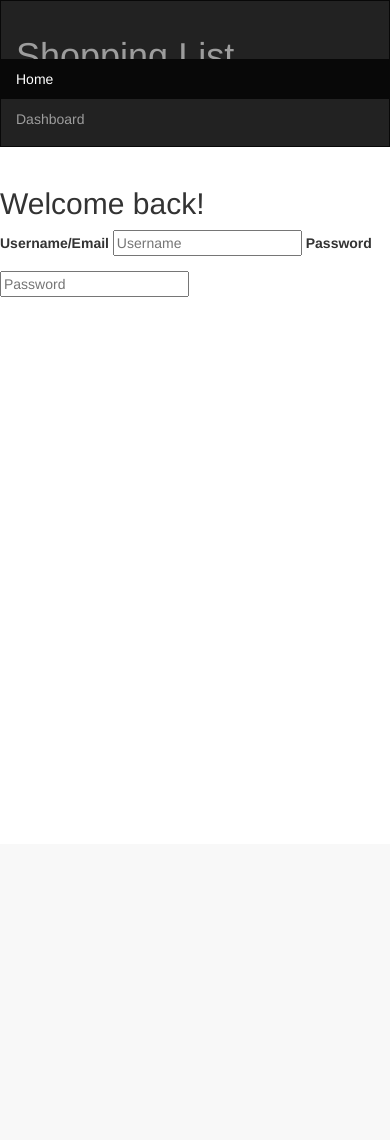
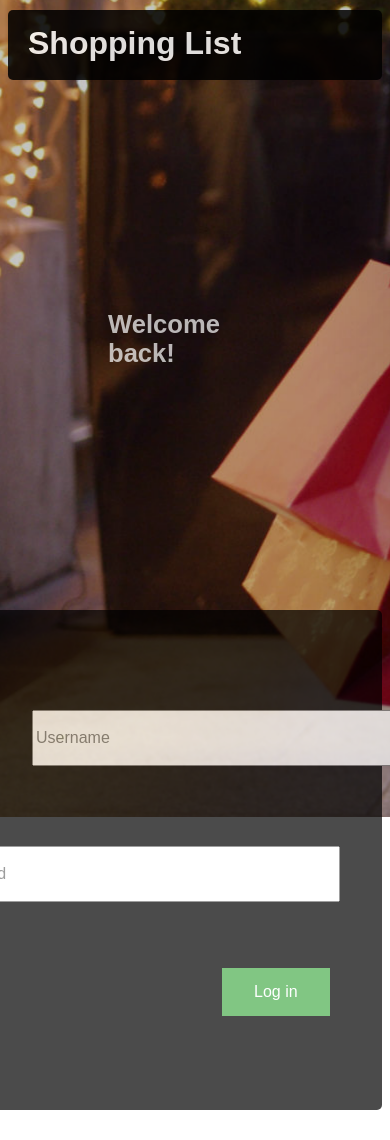
Before and after one commit to chriswachira/shopping_list, a Python web app: template designs/templates/sign_in.html in a window 390 px wide; the page is wider, and only the part inside the window is pictured. Before the commit the page ends 297 px from the top of that part, so only its background shows below. Run offline with Jinja, Linux system fonts and the light colour scheme; the template is opened without the code that fills it, so the values that code supplies are empty; some libraries are stand-ins or nearby versions.

Commit message:
Updated the login page's login panel

```diff
--- a/designs/templates/design.css
+++ b/designs/templates/design.css
@@ -21,6 +21,8 @@ h1{
 	font-size: 200%;
 	font-family: sans-serif;
 	margin-top: 10px;
+    padding-top: 15px;
+    padding-left: 20px;
 }
 
 #login_panel{
@@ -36,7 +38,7 @@ h1{
 		margin-bottom: 30px;
 }
 
-#welcowwme{
+#welcome{
 	float:left;
 	background-color: none;
 	opacity: 0.7;
@@ -46,17 +48,60 @@ h1{
 
 }
 
+#login_label{
+    float: right;
+    font-size: 150%;
+    color: #0066ff;
+    margin-bottom: 50px;``
+    margin-top: 50px;
+}
+
 h2{
 	font-family: sans-serif;
 	font-size: 160%;
-	color: #00ff00;
+	color: #ffffff;
 	margin-top: 200px;
 	margin-left: 100px;
 }
 
+h3{
+	font-family: sans-serif;
+	font-size: 160%;
+	color: #00ff00;
+}
 
 
+input[type="text"] {
+    width: 400px;
+    height: 50px;
+    font-family: sans-serif;
+    float:left;
+    font-size: 16px;
+    margin-bottom: 80px;
+    margin-top: 100px;
 
+}
+
+input[type="password"] {
+    width: 400px;
+    height: 50px;
+    margin-left: 50px;
+    font-family: sans-serif;
+    font-size: 16px;
+
+}
+
+button{
+    background-color: #4CAF50;
+    border: none;
+    color: white;
+    margin-top: 30px;
+    margin-left: 340px;
+    padding: 15px 32px;
+    text-align: center;
+    display: inline-block;
+    font-size: 16px;
+}
 
 #wrapper{
 		width: 100%;
@@ -66,20 +111,14 @@ h2{
 }
 
 #usr{
-    margin-right: 80px;
+    margin-left: 150px;
+
 }
 
 #pwd{
     margin-right: 100px;
 }
 
-#login_panel label{
-    color: #ffffff;
-    margin-left: 60px;
-    font-size: 100%;
-    font-family: sans-serif;
-}
-
 .navbar-header{
     color: #ffffff;
     font-family: sans-serif;
--- a/designs/templates/sign_in.html
+++ b/designs/templates/sign_in.html
@@ -2,42 +2,32 @@
 <html>
 	<head>
 		<title>Shopping List</title>
-		<link href="rockstargames.css" type="text/css" rel="stylesheet" >
-        <link rel="stylesheet" href="https://maxcdn.bootstrapcdn.com/bootstrap/3.3.7/css/bootstrap.min.css">
-        <script src="https://ajax.googleapis.com/ajax/libs/jquery/3.2.1/jquery.min.js"></script>
-        <script src="https://maxcdn.bootstrapcdn.com/bootstrap/3.3.7/js/bootstrap.min.js"></script>
+		<link href="design.css" type="text/css" rel="stylesheet" >
 
 	</head>
 
 	<body>
 		<div id="wrapper">
+        <div id="header_one">
+            <h1>Shopping List</h1>
+        </div>
+                <div id="welcome"><h2>Welcome back!</h2></div>
 
-		<nav class="navbar navbar-inverse">
-            <div class="container-fluid">
-                <div class="navbar-header">
-                    <a class="navbar-brand"><h1>Shopping List</h1></a>
-                </div>
-                <ul class="nav navbar-nav">
-                    <li class="active"><a href="#">Home</a></li>
-                    <li><a href="dashboard.html">Dashboard</a></li>
-                </ul>
+            <div id="login_panel">
+
+            <!--- <h3 id="login_label">Login</h3><br/><br/><br><br/><br/><br>-->
+                <input type="text" id="usr" name="usr" placeholder="Username"><br/><br/><br>
+
+
+                <input type="password" name="password" placeholder="Password" id="pwd"><br/><br/><br>
+
+
+                <button type="button" href="dashboard.html">Log in</button>
+
+                <h4 id="sign_up_link">Don't have an account? Sign up for free!></h4>
             </div>
-        </nav>
 
-        <div class="row">
-            <div class="col-sm-4">
-                <div id="welcome"><h2>Welcome back!</h2></div>
-            </div>
-            <div class="col-sm-8">
-            <div id="login_panel">
-                <div class="form-group">
-                <label for="usr" id="usr">Username/Email</label>
-                <input type="text" class="form-group" id="usr" name="usr" placeholder="Username">
 
-                <label for="pwd" id="pwd">Password</label>
-                <input type="password" class="form-group"  name="password" placeholder="Password" id="pwd">
-                </div>
-            </div>
 
             </div>
         </div>
```
